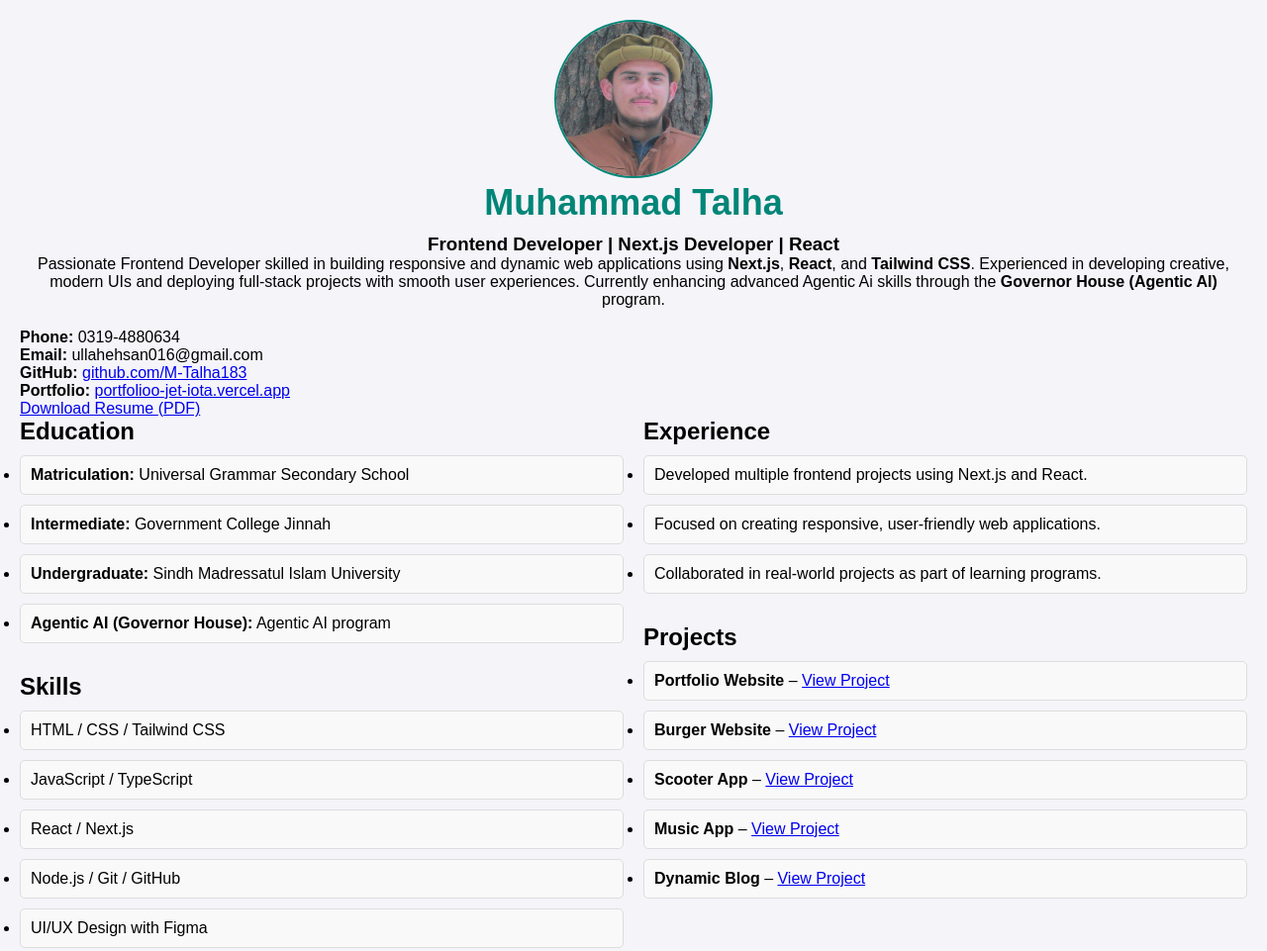
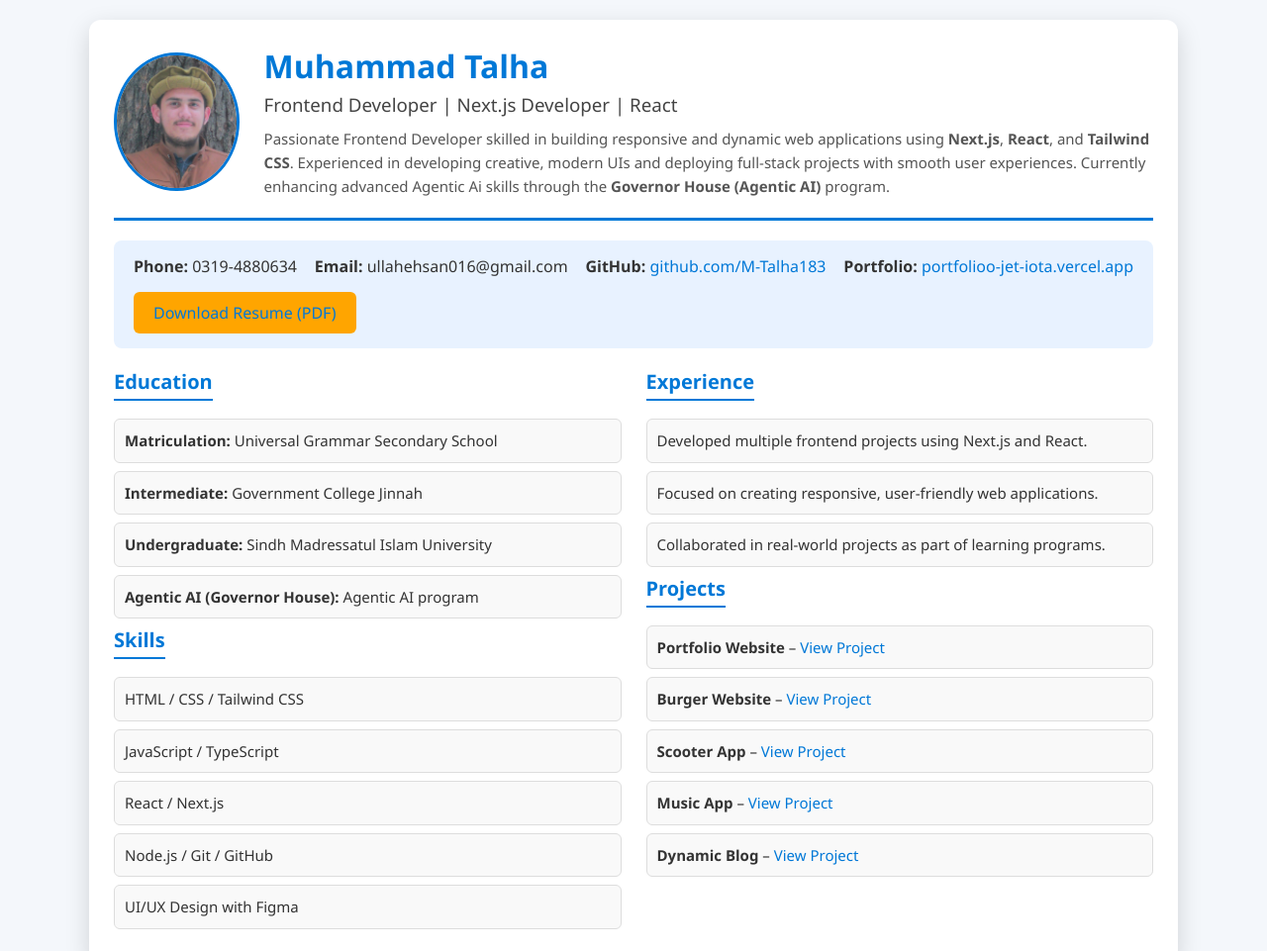
Before and after one commit to M-Talha183/resume-builder, a website: page milestone1&2/index.html in a window 1280 px wide. Shown: the top 961 px of the page at 99% size. Drawn offline with Linux system fonts and the light colour scheme.

Commit message:
Update style.css

```diff
--- a/milestone1&2/style.css
+++ b/milestone1&2/style.css
@@ -1,148 +1,165 @@
-/* Reset Styles */
 * {
   margin: 0;
   padding: 0;
   box-sizing: border-box;
-  font-family: Arial, sans-serif;
-
+  font-family: "Segoe UI", Arial, sans-serif;
 }
 
 body {
+  background: #f4f7fb;
+  color: #333;
   display: flex;
   justify-content: center;
-  align-items: center;
-  background-color: #f4f4f9;
   padding: 20px;
-  margin: 0;
-
 }
 
-.main {
-  background-color: #ffffff;
-  width: 80%;
-  max-width: 1200px;
-  padding: 20px;
-  border-radius: 10px;
-  box-shadow: 0 8px 20px rgba(0, 0, 0, 0.9);
-  color: #333;
+.resume-container {
+  background: #fff;
+  width: 90%;
+  max-width: 1100px;
+  border-radius: 12px;
+  box-shadow: 0 8px 25px rgba(0, 0, 0, 0.15);
+  overflow: hidden;
+  padding: 25px;
+}
+
+/* Header */
+.header {
+  display: flex;
+  align-items: center;
+  gap: 25px;
+  border-bottom: 3px solid #0078d7;
+  padding-bottom: 20px;
+  margin-bottom: 20px;
+}
+.github-link {
+  color: #0078d7;
+  font-size: 14px;
+  text-decoration: none;
+}
+.github-link:hover {
+  text-decoration: underline;
+}
+
+.profile-img {
+  width: 140px;
+  height: 140px;
+  border-radius: 50%;
+  object-fit: cover;
+  border: 3px solid #0078d7;
+}
+
+.header-text h1 {
+  font-size: 32px;
+  color: #0078d7;
+}
+
+.header-text h3 {
+  font-weight: 500;
+  color: #444;
+  margin-top: 5px;
+}
+
+.summary {
+  margin-top: 10px;
+  font-size: 15px;
+  line-height: 1.6;
+  color: #555;
+}
+
+/* Contact */
+.contact {
+  display: flex;
+  flex-wrap: wrap;
+  gap: 15px;
+  justify-content: space-between;
+  align-items: center;
+  background: #e8f2ff;
+  padding: 15px 20px;
+  border-radius: 8px;
   margin-bottom: 20px;
 }
 
-.header {
-  text-align: center;
-  margin-bottom: 20px;
+.contact a {
+  color: #0078d7;
+  text-decoration: none;
 }
 
-h1 {
-  font-size: 36px;
-  color: #008577;
-  margin-bottom: 10px;
+.download-btn {
+  background: orange;
+  color: black;
+  padding: 10px 20px;
+  border-radius: 6px;
+  text-decoration: none;
+  font-weight: 500;
+  transition: 0.3s;
 }
 
-.contact-info {
-  font-size: 16px;
-  color: #555;
+.download-btn:hover {
+  background: #005bb5;
 }
 
+/* Content */
 .content {
   display: grid;
   grid-template-columns: 1fr 1fr;
-  gap: 20px;
+  gap: 25px;
 }
 
-.section {
-  margin-bottom: 30px;
+.section h2 {
+  color: #0078d7;
+  font-size: 20px;
+  margin-bottom: 10px;
+  border-bottom: 2px solid #0078d7;
+  display: inline-block;
+  padding-bottom: 4px;
 }
 
-.section-title {
-  font-size: 22px;
-  color: #008577;
-  margin-bottom: 10px;
-  border-bottom: 2px solid #008577;
-  display: inline-block;
-  padding-bottom: 5px;
-}
-
-.personal-info {
-  display: flex;
-  align-items: center;
-  gap: 15px;
-  margin-bottom: 20px;
-}
-
-.personal-details {
-  font-size: 16px;
-}
-
-img {
-  height: 160px;
-  width: 160px;
-  border-radius: 50%;
-  border: 2px solid #008577;
-}
-
-.education-list,
-.experience-list,
-.skills-list {
+ul {
   list-style: none;
-  padding: 0;
-  margin: 0;
 }
 
 li {
-  margin: 10px 0;
+  background: #f9f9f9;
+  margin: 8px 0;
   padding: 10px;
-  background-color: #f9f9f9;
+  border-radius: 6px;
+  font-size: 15px;
+  line-height: 1.5;
   border: 1px solid #ddd;
-  border-radius: 5px;
-  font-size: 16px;
 }
 
-li:hover {
-  background-color: #e0f7fa;
+li a {
+  color: #0078d7;
+  text-decoration: none;
 }
 
-.btn {
-  background-color: #008577;
-  color: #fff;
-  padding: 10px 25px;
-  font-size: 14px;
-  border: none;
-  border-radius: 5px;
-  cursor: pointer;
-  transition: background-color 0.3s ease;
-  margin-top: 10px;
-  display: block;
+li a:hover {
+  text-decoration: underline;
 }
 
-.btn:hover {
-  background-color: #00695c;
-}
+/* Responsive */
+@media (max-width: 768px) {
+  .header {
+    flex-direction: column;
+    text-align: center;
+  }
 
-.btn:active {
-  transform: scale(0.98);
-}
+  .profile-img {
+    width: 120px;
+    height: 120px;
+  }
 
-@media only screen and (max-width: 768px) {
   .content {
-      grid-template-columns: 1fr; /* Stacks columns on smaller screens */
+    grid-template-columns: 1fr;
+  }
+
+  .contact {
+    flex-direction: column;
+    align-items: flex-start;
+  }
+
+  .download-btn {
+    align-self: center;
   }
 }
-
-@media only screen and (max-width: 480px) {
-  .main {
-      width: 100%;
-  }
-
-  h1 {
-      font-size: 28px;
-  }
-
-  .section-title {
-      font-size: 20px;
-  }
-
-  li {
-      font-size: 14px;
-  }
-}
```
